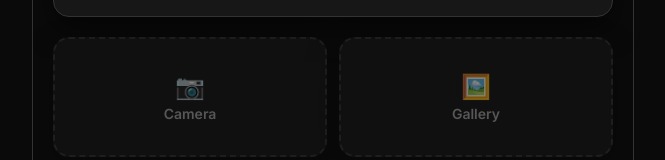
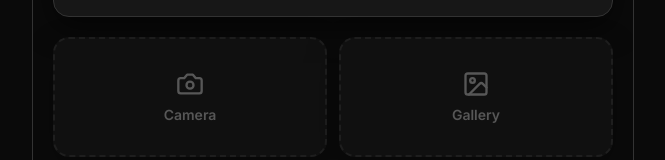
Before and after one commit to BoredSushiRoll/wedding_cam, a Next.js app: page / in a window 1280 px wide. Shown: the part 216-376 px from the top of the page, without its empty margins (307-972 px from the left). Built offline with nearby package versions, Linux system fonts and the light colour scheme; a web font is replaced by a local one.

Commit message:
UI retouching

```diff
--- a/app/gallery/page.tsx
+++ b/app/gallery/page.tsx
@@ -39,7 +39,7 @@ export default function Gallery() {
         <button className="btn-secondary" onClick={() => router.push('/')}>&larr; Upload</button>
       </header>
 
-      <div className="scroll-track">
+      <div className="scroll-track" style={{ paddingTop: '80px' }}>
         {isLoading ? (
           <div style={{ padding: '40px', textAlign: 'center', color: 'var(--text-muted)' }}>
             <p style={{ fontSize: '14px', textTransform: 'uppercase', letterSpacing: '2px' }}>Accessing Ledger...</p>
--- a/app/page.tsx
+++ b/app/page.tsx
@@ -95,7 +95,10 @@ export default function Home() {
               onClick={() => cameraInputRef.current?.click()}
               style={{ flex: 1, height: '120px', display: 'flex', flexDirection: 'column', alignItems: 'center', justifyContent: 'center', border: '2px dashed var(--border-color)', cursor: 'pointer', transition: 'border-color 0.2s' }}
             >
-              <span style={{ fontSize: '24px', marginBottom: '4px' }}>📷</span>
+              <svg xmlns="http://www.w3.org/2000/svg" width="28" height="28" viewBox="0 0 24 24" fill="none" stroke="currentColor" strokeWidth="2" strokeLinecap="round" strokeLinejoin="round" style={{ marginBottom: '8px', color: 'var(--text-muted)' }}>
+                <path d="M14.5 4h-5L7 7H4a2 2 0 0 0-2 2v9a2 2 0 0 0 2 2h16a2 2 0 0 0 2-2V9a2 2 0 0 0-2-2h-3l-2.5-3z"/>
+                <circle cx="12" cy="13" r="3"/>
+              </svg>
               <span style={{ color: 'var(--text-muted)', fontWeight: 600, fontSize: '14px' }}>Camera</span>
             </div>
 
@@ -105,7 +108,11 @@ export default function Home() {
               onClick={() => galleryInputRef.current?.click()}
               style={{ flex: 1, height: '120px', display: 'flex', flexDirection: 'column', alignItems: 'center', justifyContent: 'center', border: '2px dashed var(--border-color)', cursor: 'pointer', transition: 'border-color 0.2s' }}
             >
-              <span style={{ fontSize: '24px', marginBottom: '4px' }}>🖼️</span>
+              <svg xmlns="http://www.w3.org/2000/svg" width="28" height="28" viewBox="0 0 24 24" fill="none" stroke="currentColor" strokeWidth="2" strokeLinecap="round" strokeLinejoin="round" style={{ marginBottom: '8px', color: 'var(--text-muted)' }}>
+                <rect width="18" height="18" x="3" y="3" rx="2" ry="2"/>
+                <circle cx="9" cy="9" r="2"/>
+                <path d="m21 15-3.086-3.086a2 2 0 0 0-2.828 0L6 21"/>
+              </svg>
               <span style={{ color: 'var(--text-muted)', fontWeight: 600, fontSize: '14px' }}>Gallery</span>
             </div>
 
```
